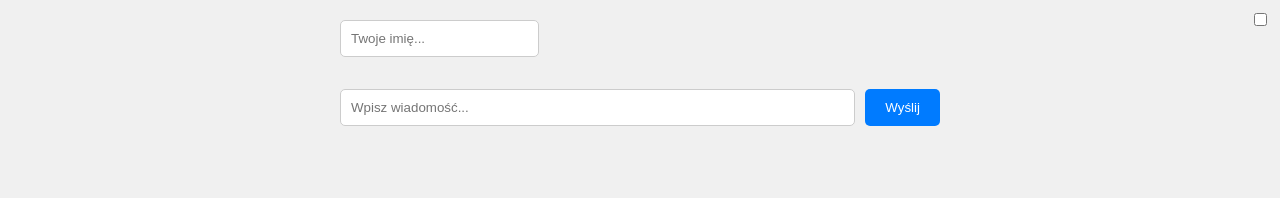
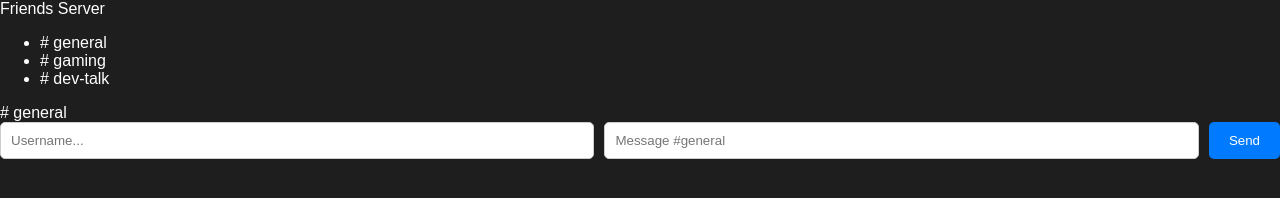
Before and after one commit to Kwanerek/net-com-chat, a website: page index.html in a window 1280 px wide. Drawn offline with nearby package versions, Linux system fonts and the light colour scheme; no server answers.

Commit message:
Update HTML structure and language settings

```diff
--- a/index.html
+++ b/index.html
@@ -1,26 +1,35 @@
 <!DOCTYPE html>
-<html lang="pl">
+<html lang="en">
 <head>
-  <meta charset="UTF-8" />
-  <meta name="viewport" content="width=device-width, initial-scale=1.0" />
-  <title>net.com - Chat</title>
-  <link rel="stylesheet" href="style.css" />
+    <meta charset="UTF-8">
+    <title>KwanKlan</title>
+    <link rel="stylesheet" href="style.css">
 </head>
-<body class="light">
-  <div class="theme-toggle">
-    <label>
-      <input type="checkbox" id="themeSwitch" />
-      <span class="slider"></span>
-    </label>
-  </div>
-  <div class="chat-container">
-    <input id="username" placeholder="Twoje imię..." />
-    <ul id="messages"></ul>
-    <form id="form">
-      <input id="input" autocomplete="off" placeholder="Wpisz wiadomość..." /><button>Wyślij</button>
-    </form>
-  </div>
-  <script src="/socket.io/socket.io.js"></script>
-  <script src="script.js"></script>
+<body class="dark">
+    <div class="app-container">
+        <nav class="sidebar">
+            <div class="server-header">Friends Server</div>
+            <ul id="channel-list">
+                <li class="channel active" data-name="general"># general</li>
+                <li class="channel" data-name="gaming"># gaming</li>
+                <li class="channel" data-name="dev-talk"># dev-talk</li>
+            </ul>
+        </nav>
+
+        <main class="chat-area">
+            <header class="chat-header">
+                <span id="current-channel-name"># general</span>
+            </header>
+            <div id="messages"></div>
+            <form id="form">
+                <input id="username" placeholder="Username..." />
+                <input id="input" autocomplete="off" placeholder="Message #general" />
+                <button>Send</button>
+            </form>
+        </main>
+    </div>
+
+    <script src="/socket.io/socket.io.js"></script>
+    <script src="script.js"></script>
 </body>
 </html>
```
